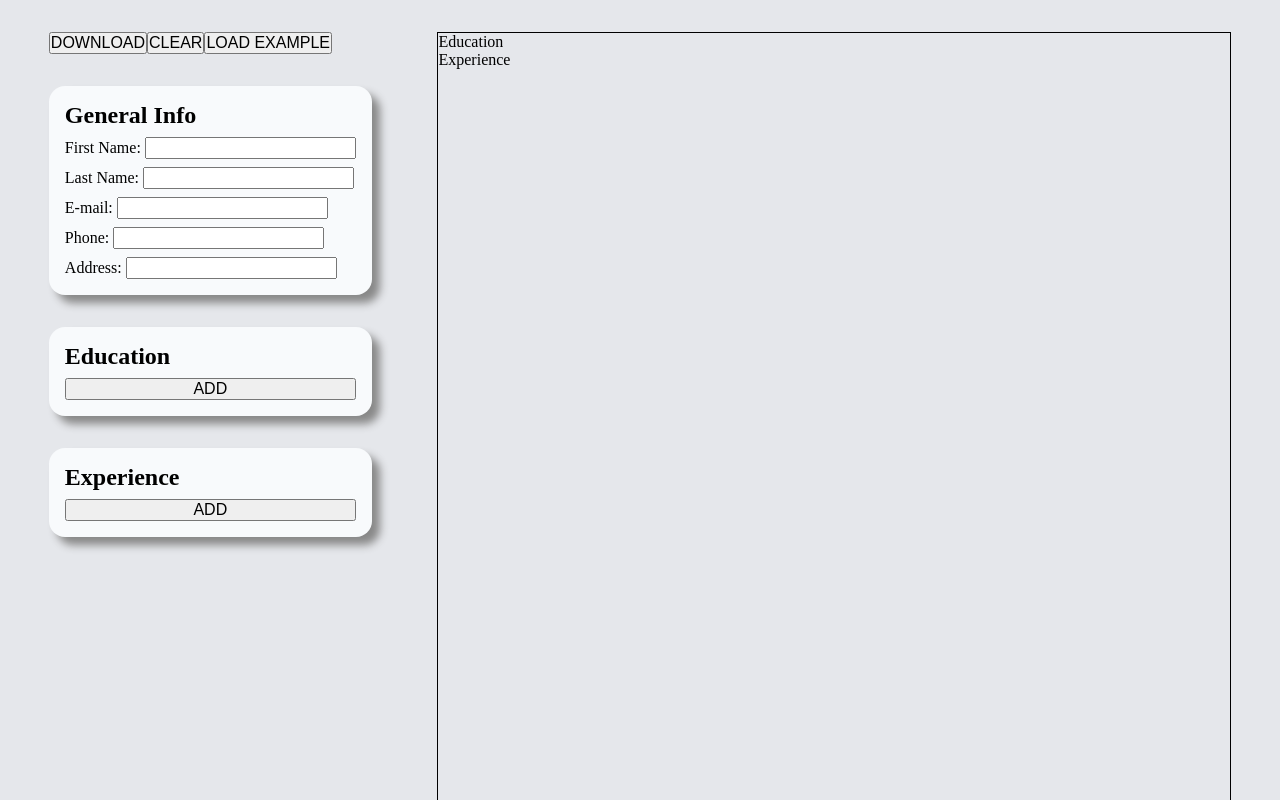
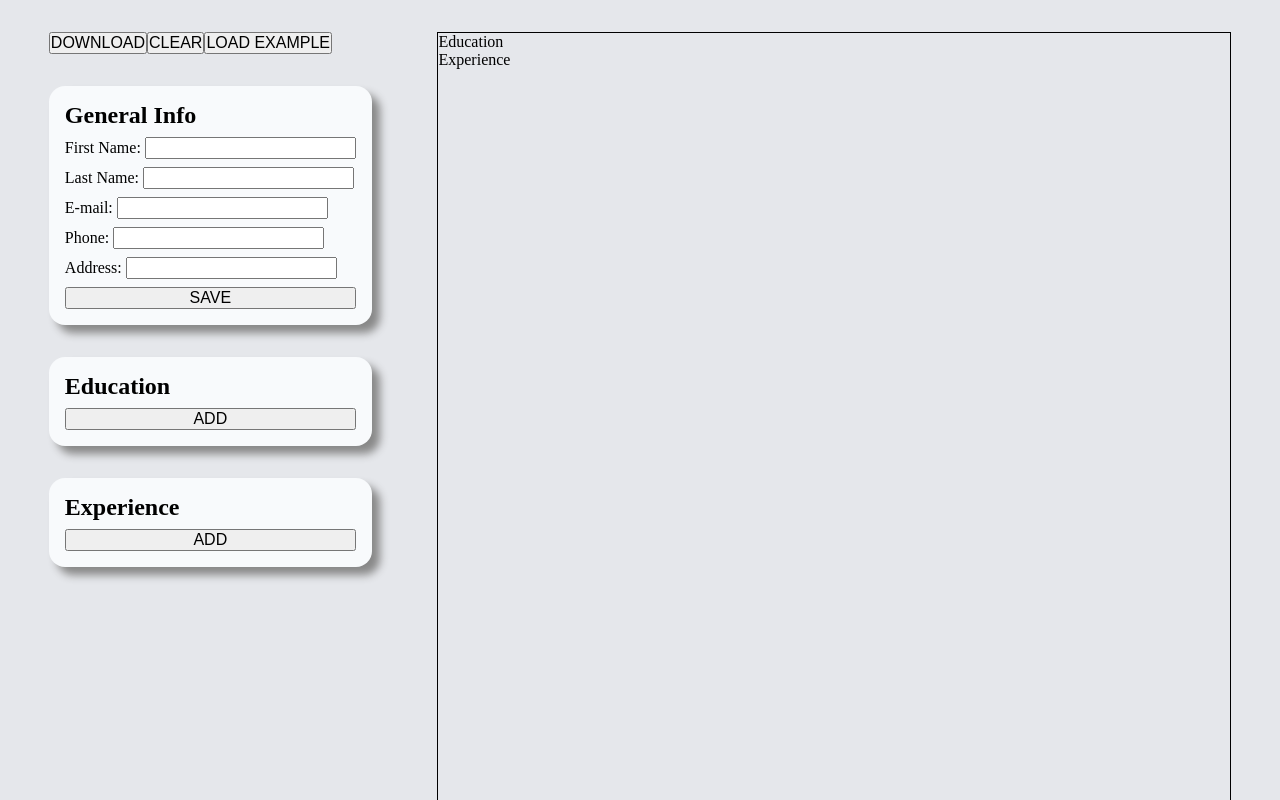
Before and after one commit to datoprak/cv-application, a React (Vite) app: page / in a window 1280 px wide. Shown: the top 800 px of the page. Built offline with nearby package versions, Linux system fonts and the light colour scheme.

Commit message:
Add save and edit functionality to general info component

```diff
--- a/src/components/GeneralInfo.jsx
+++ b/src/components/GeneralInfo.jsx
@@ -1,4 +1,8 @@
+import { useState } from "react";
+
 export default function GeneralInfo({ person, setPerson }) {
+  const [isEditMode, setIsEditMode] = useState(true);
+
   const handleChange = e => {
     const { name, value } = e.target;
     setPerson(prevPerson => {
@@ -9,6 +13,8 @@
   return (
     <section className="general-info">
       <h2>General Info</h2>
+      {isEditMode ? (
+        <>
           <label>
             First Name:&#9;
             <input
@@ -54,6 +60,18 @@
               onChange={handleChange}
             />
           </label>
+          <button onClick={() => setIsEditMode(false)}>SAVE</button>
+        </>
+      ) : (
+        <>
+          <div className="fname">{person.firstName}</div>
+          <div className="lname">{person.lastName}</div>
+          <div className="email">{person.email}</div>
+          <div className="phone">{person.phone}</div>
+          <div className="address">{person.address}</div>
+          <button onClick={() => setIsEditMode(true)}>EDIT</button>
+        </>
+      )}
     </section>
   );
 }
```
Lines whose indentation alone changed are shown as unchanged.
